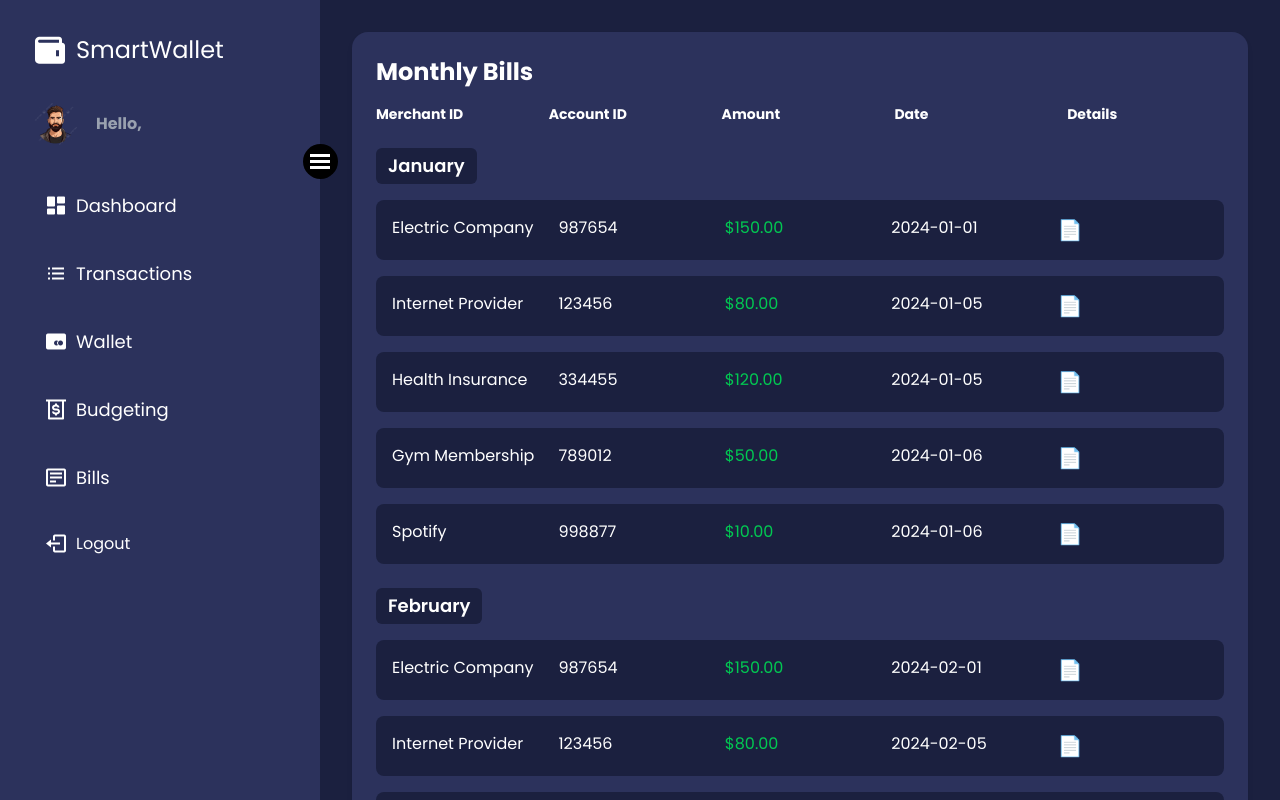
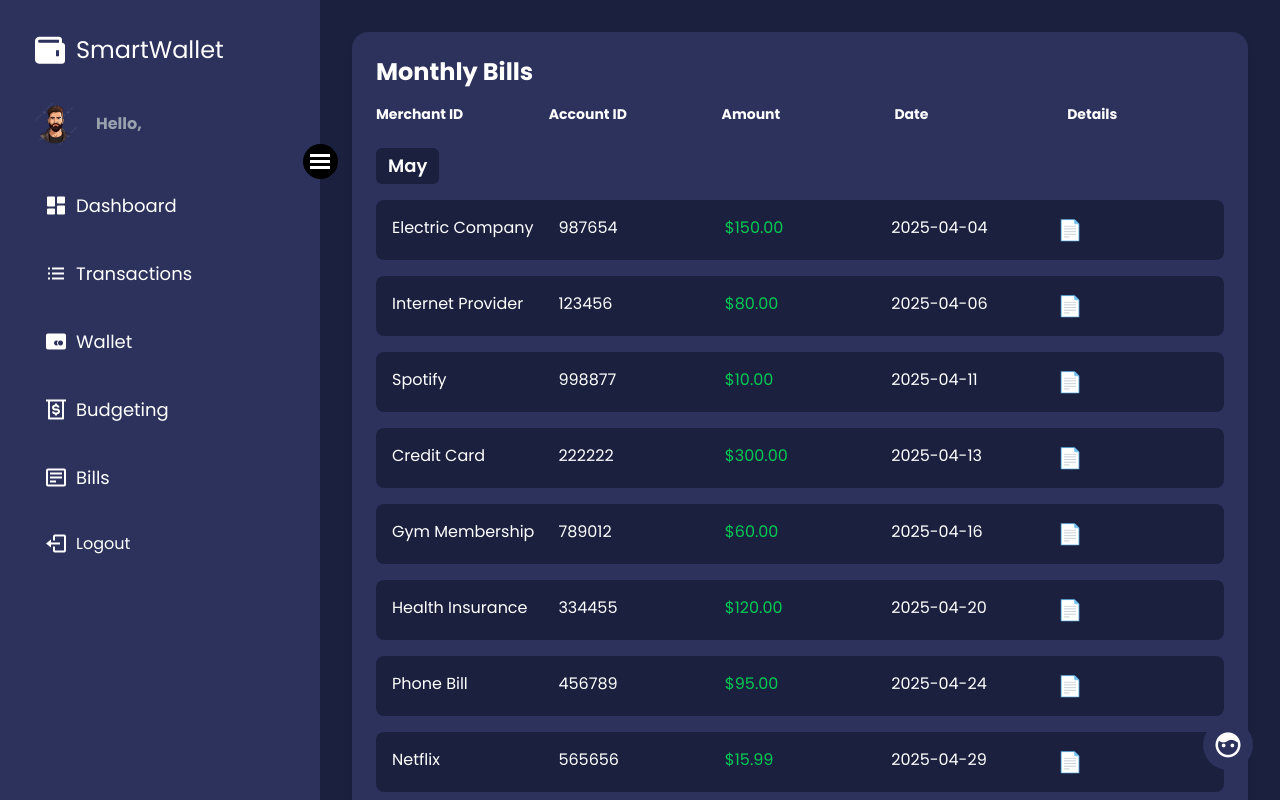
Before and after one commit to willofcode/Smartwallet, a React (Vite) app in the folder client/: page /bills in a window 1280 px wide. Built offline with nearby package versions, Linux system fonts and the light colour scheme.

Commit message:
Updated bills page to allow dashboard to reflect 3 most recent bills and updated wallet page to show on dashboard two cards

```diff
--- a/client/src/App.jsx
+++ b/client/src/App.jsx
@@ -9,9 +9,11 @@ import BudgetingOverview from "./components/BudgetingOverview";
 import BudgetingPlanning from "./components/BudgetingPlanning";
 import WalletPage from "./components/WalletPage";
 import VerifyEmailPage from "./components/VerifyEmailPage";
+import { CardProvider } from "./components/TempDataFiles/CardInfo";
 
 function App() {
     return (
+        <CardProvider>
         <Router>
                     <Routes>
                         <Route path="/" element={<LandingPage />} />
@@ -36,6 +38,7 @@ function App() {
                         */}
                     </Routes>
         </Router>
+        </CardProvider>
     );
 }
 
--- a/client/src/components/BillsPage.jsx
+++ b/client/src/components/BillsPage.jsx
@@ -8,32 +8,10 @@ import { useNavigate } from 'react-router-dom';
 import axios from 'axios';
 import React from 'react';
 import Sidebar from "../components/sideBar";
+import Chatbot from './Chatbot';
+import { billsData } from './TempDataFiles/BillsData';
 
 const BillsPage = () => {
-  // Sample bills data
-  const billsData = [
-    {
-      month: "January",
-      bills: [
-        { merchant: "Electric Company", account: "987654", amount: "150.00", date: "2024-01-01" },
-        { merchant: "Internet Provider", account: "123456", amount: "80.00", date: "2024-01-05" },
-        { merchant: "Health Insurance", account: "334455", amount: "120.00", date: "2024-01-05" },
-        { merchant: "Gym Membership", account: "789012", amount: "50.00", date: "2024-01-06" },
-        { merchant: "Spotify", account: "998877", amount: "10.00", date: "2024-01-06" }
-      ]
-    },
-    {
-      month: "February",
-      bills: [
-        { merchant: "Electric Company", account: "987654", amount: "150.00", date: "2024-02-01" },
-        { merchant: "Internet Provider", account: "123456", amount: "80.00", date: "2024-02-05" },
-        { merchant: "Health Insurance", account: "334455", amount: "120.00", date: "2024-02-05" },
-        { merchant: "Gym Membership", account: "789012", amount: "70.00", date: "2024-02-06" },
-        { merchant: "Spotify", account: "998877", amount: "10.00", date: "2024-02-06" }
-      ]
-    }
-  ];
-
   // A helper to decide color for amounts (red if negative, green otherwise)
   const getAmountColor = (amount) => {
     // If your amounts are never negative, you can simply use a single color
@@ -90,7 +68,9 @@ const BillsPage = () => {
             </div>
           ))}
         </div>
-
+        <div className='fixed bottom-6 right-6 z-50'>
+          <Chatbot/>
+        </div>
       </div>
     </div>
   );
--- a/client/src/components/Dashboard.jsx
+++ b/client/src/components/Dashboard.jsx
@@ -5,11 +5,33 @@ import Sidebar from "../components/sideBar"
 import axios from 'axios';
 import PieChart from './PieChart';
 import Chatbot from './Chatbot';
-
+import {useCard} from './TempDataFiles/CardInfo'
+import { billsData } from './TempDataFiles/BillsData';
 
 const Dashboard = () => {
   const [filteredTransactions, setFilteredTransactions] = useState([]);
   const [transactions, setTransactions] = useState([]);
+
+  const {cards} = useCard();
+
+  //shows 3 upcoming bills
+  const getUpcomingBills = () => {
+    const today = new Date();
+    const next30 = new Date();
+    next30.setDate(today.getDate() + 30);
+
+    const allBills = billsData.flatMap(month => month.bills);
+
+    const upcoming = allBills
+      .map(b => ({ ...b, date: new Date(b.date) }))
+      .filter(b => b.date >= today && b.date <= next30)
+      .sort((a, b) => a.date - b.date);
+
+        return upcoming.slice(0, 3);
+      };
+  const upcomingBills = getUpcomingBills();
+  const totalUpcoming = upcomingBills.reduce((sum, bill) => sum + parseFloat(bill.amount), 0);
+
 
   // Fetch transactions from the server
   // utilized session storage to avoid re-fetching
@@ -109,20 +131,43 @@ const Dashboard = () => {
         {/* Right Section */}
         <div className="flex flex-col gap-5">
           {/* Upcoming Bills */}
-          <div className="bg-[#2C325C] p-6 h-65 rounded-2xl shadow-md">
-            <h3 className="text-lg mb-4">Upcoming Bills</h3>
-            <div className="mb-4 space-y-2">
-              <div>Dec 1 - Rent - $1,111.00</div>
-              <div>Jan 18 - Insurance - $1,111.00</div>
-              <div>Jun 1 - Water - $1,111.00</div>
+          <div className="bg-[#2C325C] p-6 rounded-2xl shadow-md">
+              <h3 className="text-xl font-semibold mb-2">Upcoming Bills</h3>
+              <p className="mb-4 text-sm text-gray-300">
+                Total Bills Due in Next 30 Days: <span className="text-white font-bold">${totalUpcoming.toFixed(2)}</span>
+              </p>
+              <div className="divide-y divide-white/30 text-sm">
+                {upcomingBills.map((bill, index) => (
+                  <div key={index} className="py-2 flex justify-between items-center">
+                    <div>
+                      <span className="font-semibold mr-4">{bill.date.toLocaleDateString(undefined, { month: 'short', day: 'numeric' })}</span>
+                      {bill.merchant}
+                    </div>
+                    <div>${parseFloat(bill.amount).toLocaleString()}</div>
+                  </div>
+                ))}
+              </div>
             </div>
-            <p>Total Bills Due in Next 30 Days: <strong>$1,980.55</strong></p>
-          </div>
 
           {/* My Cards */}
           <div className="bg-[#2C325C] p-6 h-70 rounded-2xl shadow-md">
             <h3 className="text-lg mb-4">My Cards</h3>
-            <img src="your-chart-placeholder.png" alt="Bar Chart" className="w-full h-auto" />
+            <div className="grid grid-cols-1 md:grid-cols-2 gap-4">
+            {cards.slice(0, 2).map((card) => (
+              <div
+                key={card.id}
+                className={`p-4 rounded-xl text-white ${card.bgColor} shadow-md`}
+              >
+                <div className="text-sm opacity-80 mb-1">{card.cardName}</div>
+                <div className="text-3xl font-bold mb-2">${card.balance.toLocaleString()}</div>
+                <div className="text-xs flex justify-between text-white/90 tracking-wide">
+                  <span>**** {card.last4}</span>
+                  <span>{card.validUntil}</span>
+                </div>
+              </div>
+            ))}
+          </div>
+
           </div>
 
           {/* Spending Reduction Goals */}
--- /dev/null
+++ b/client/src/components/TempDataFiles/BillsData.jsx
@@ -0,0 +1,47 @@
+// Sample bills data
+const getFutureDate = (daysAhead) => {
+    const date = new Date();
+    date.setDate(date.getDate() + daysAhead);
+    return date.toISOString().split('T')[0];
+  };
+
+  export const billsData = [
+    {
+        month: "May",
+        bills: [
+          { merchant: "Electric Company", account: "987654", amount: "150.00", date: getFutureDate(2) },
+          { merchant: "Internet Provider", account: "123456", amount: "80.00", date: getFutureDate(4) },
+          { merchant: "Spotify", account: "998877", amount: "10.00", date: getFutureDate(9) },
+          { merchant: "Credit Card", account: "222222", amount: "300.00", date: getFutureDate(11) },
+          { merchant: "Gym Membership", account: "789012", amount: "60.00", date: getFutureDate(14) },
+          { merchant: "Health Insurance", account: "334455", amount: "120.00", date: getFutureDate(18) },
+          { merchant: "Phone Bill", account: "456789", amount: "95.00", date: getFutureDate(22) },
+          { merchant: "Netflix", account: "565656", amount: "15.99", date: getFutureDate(27) },
+        ]
+      },
+      {
+        month: "June",
+        bills: [
+          { merchant: "Rent", account: "112233", amount: "1200.00", date: getFutureDate(32) },
+          { merchant: "Water Bill", account: "444444", amount: "45.00", date: getFutureDate(34) },
+          { merchant: "Student Loan", account: "777777", amount: "500.00", date: getFutureDate(38) },
+          { merchant: "Amazon Prime", account: "999999", amount: "14.99", date: getFutureDate(42) },
+        ]
+      },
+      {
+        month: "July",
+        bills: [
+          { merchant: "Car Insurance", account: "101010", amount: "200.00", date: getFutureDate(62) },
+          { merchant: "Internet Provider", account: "123456", amount: "80.00", date: getFutureDate(65) },
+          { merchant: "Spotify", account: "998877", amount: "10.00", date: getFutureDate(67) },
+        ]
+      },
+      {
+        month: "August",
+        bills: [
+          { merchant: "Electric Company", account: "987654", amount: "160.00", date: getFutureDate(95) },
+          { merchant: "Netflix", account: "565656", amount: "15.99", date: getFutureDate(100) },
+          { merchant: "Gym Membership", account: "789012", amount: "65.00", date: getFutureDate(104) },
+        ]
+      }
+    ];
--- /dev/null
+++ b/client/src/components/TempDataFiles/CardInfo.jsx
@@ -0,0 +1,57 @@
+import React, { createContext, useContext, useState} from "react";
+
+//Creates custom hook
+const CardInfo = createContext();
+export const useCard = () => useContext(CardInfo);
+
+//Provides component
+export const CardProvider = ({ children }) => {
+    const [cards, setCards] = useState([
+        {
+          id: 1,
+          type: 'Visa',
+          balance: 3690.0,
+          last4: '1890',
+          validUntil: '5/26',
+          cardName: 'Bank of America',
+          cvv: '***',
+          bgColor: 'bg-purple-600',
+        },
+        {
+          id: 2,
+          type: 'Visa',
+          balance: 2000.0,
+          last4: '3287',
+          validUntil: '6/27',
+          cardName: 'Chase Bank',
+          cvv: '***',
+          bgColor: 'bg-green-600',
+        },
+        {
+          id: 3,
+          type: 'MasterCard',
+          balance: 4500.0,
+          last4: '1122',
+          validUntil: '7/28',
+          cardName: 'TD Bank',
+          cvv: '***',
+          bgColor: 'bg-blue-600',
+        },
+        {
+          id: 4,
+          type: 'MasterCard',
+          balance: 3200.0,
+          last4: '3344',
+          validUntil: '8/29',
+          cardName: 'M&T Bank',
+          cvv: '***',
+          bgColor: 'bg-red-600',
+        },
+      ]);
+
+      return (
+        <CardInfo.Provider value={{ cards, setCards }}>
+            {children}
+        </CardInfo.Provider>
+      )
+}
--- a/client/src/components/TransactionsPage.jsx
+++ b/client/src/components/TransactionsPage.jsx
@@ -5,6 +5,7 @@ import { usePlaidLink } from 'react-plaid-link';
 import axios from 'axios';
 import { useNavigate } from 'react-router-dom';
 import Sidebar from './sideBar';
+import Chatbot from './Chatbot';
 
 const TransactionsPage = () => {
   const [userId, setUserId] = useState(null);
@@ -205,6 +206,9 @@ const TransactionsPage = () => {
         </div>
       </main>
     </div>
+    <div className='fixed bottom-6 right-6 z-50'>
+          <Chatbot/>
+    </div>
     </div>
     </div>
   );
--- a/client/src/components/WalletPage.jsx
+++ b/client/src/components/WalletPage.jsx
@@ -2,52 +2,11 @@
 
 import React, { useState } from 'react';
 import Sidebar from '../components/sideBar';
+import {useCard} from './TempDataFiles/CardInfo'
 
 const WalletPage = () => {
   // All card data (initially 4 cards)
-  const [cards, setCards] = useState([
-    {
-      id: 1,
-      type: 'Visa',
-      balance: 3690.0,
-      last4: '1890',
-      validUntil: '5/26',
-      cardName: 'Bank of America',
-      cvv: '***',
-      bgColor: 'bg-purple-600',
-    },
-    {
-      id: 2,
-      type: 'Visa',
-      balance: 2000.0,
-      last4: '3287',
-      validUntil: '6/27',
-      cardName: 'Chase Bank',
-      cvv: '***',
-      bgColor: 'bg-green-600',
-    },
-    {
-      id: 3,
-      type: 'MasterCard',
-      balance: 4500.0,
-      last4: '1122',
-      validUntil: '7/28',
-      cardName: 'TD Bank',
-      cvv: '***',
-      bgColor: 'bg-blue-600',
-    },
-    {
-      id: 4,
-      type: 'MasterCard',
-      balance: 3200.0,
-      last4: '3344',
-      validUntil: '8/29',
-      cardName: 'M&T Bank',
-      cvv: '***',
-      bgColor: 'bg-red-600',
-    },
-  ]);
-
+  const {cards, setCards} = useCard();
   const [selectedCardIndex, setSelectedCardIndex] = useState(0);
   const [currentSlide, setCurrentSlide] = useState(0);
 
```
